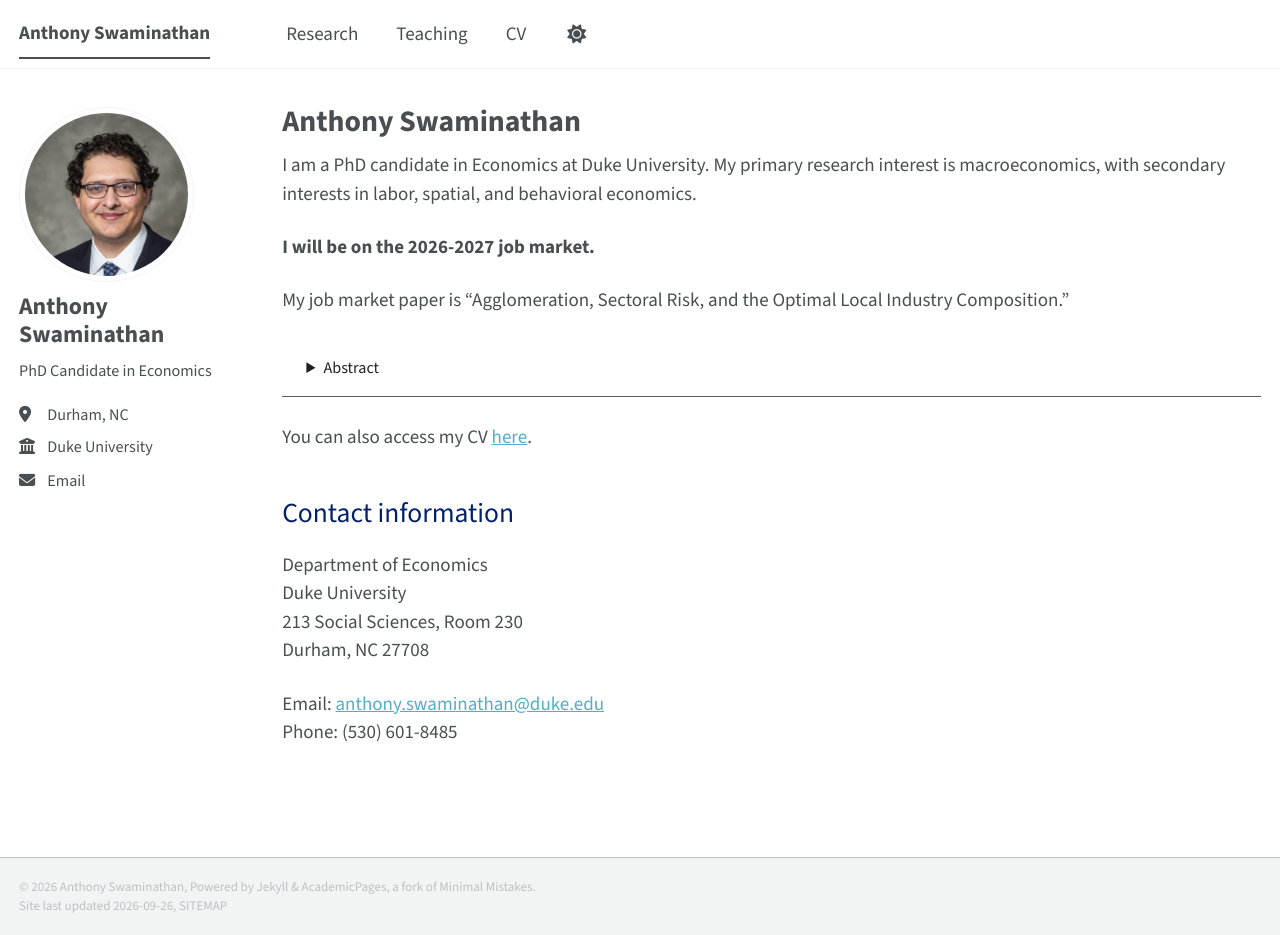
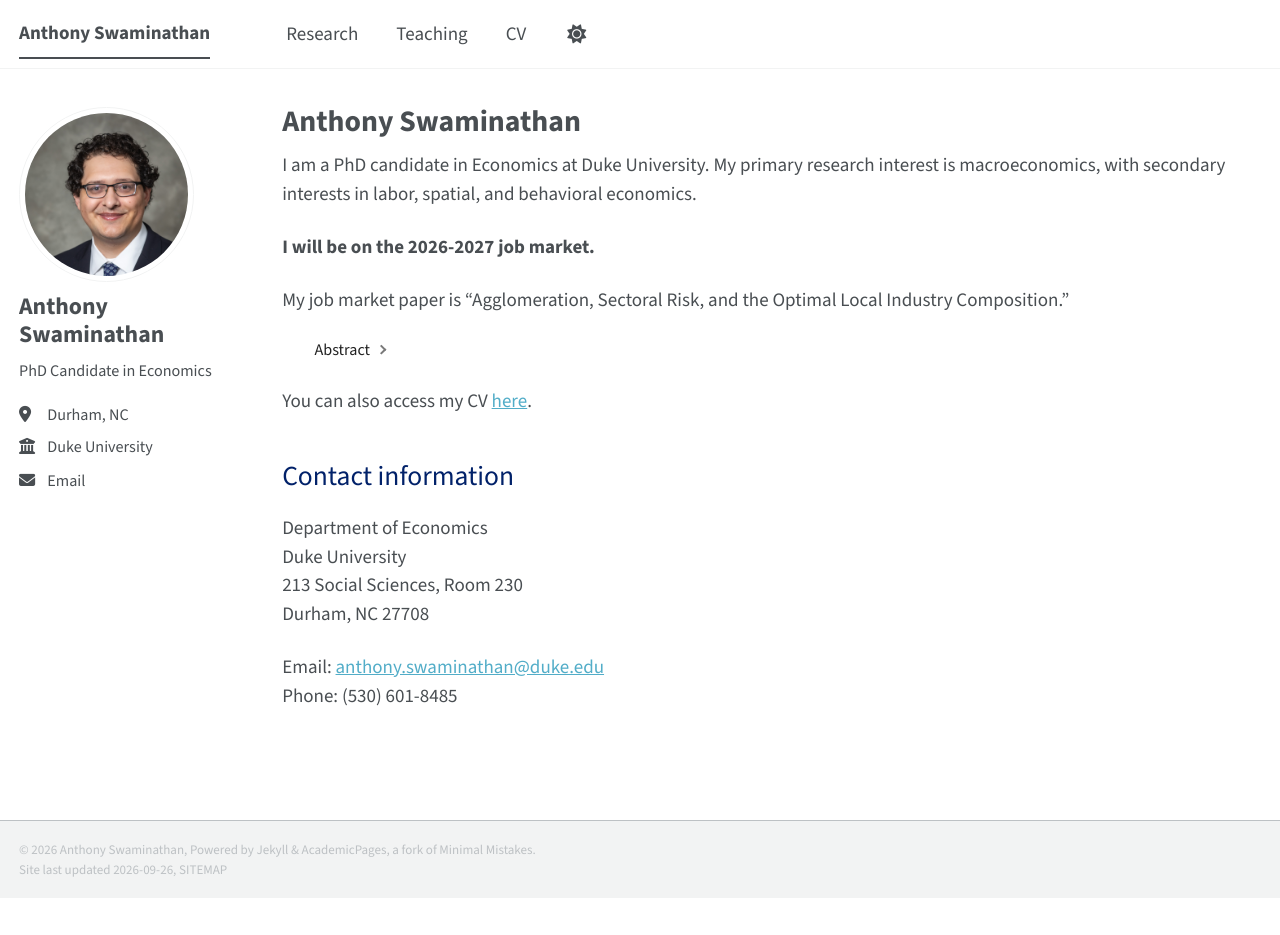
Before and after one commit to anthony-swaminathan/anthony-swaminathan.github.io, a Jekyll site: the page built from _pages/about.md, in a window 1280 px wide and 935 px high. Built offline with Jekyll 4.4.1, drawn with Linux system fonts in a browser that asks for light colours; a style sheet for code colours, icons or effects is not loaded.

Commit message:
Home page abstract: inline disclosure, no rule, triangle after the label
- Drops the border-bottom .row was giving it.
- Indents to 2em so the triangle and "Abstract" line up with where the
  research page puts its abstract body.
- Triangle moves after the word and points right, rotating down on open.
- The abstract now opens to the right on the same line instead of
  breaking, via [open]::details-content { display: inline }. Scoped to the
  open state so the UA's content-visibility: hidden still hides it when
  closed; browsers without ::details-content fall back to a line break.

Verified both states and the click toggle in a browser against the
compiled rules.

Co-Authored-By: Claude Opus 5 <noreply@anthropic.com>

```diff
--- a/_pages/about.md
+++ b/_pages/about.md
@@ -18,7 +18,7 @@ My job market paper is "{{ jmp.title }}."{% if jmp.draft %} You can find a link
 {% assign abstract = jmp.content | strip_html | strip %}
 {% if abstract != "" %}<details class="row home__abstract">
   <summary>Abstract</summary>
-  <div class="row__body">{{ abstract }}</div>
+  <span class="row__body">{{ abstract }}</span>
 </details>{% endif %}
 {% endif %}
 
--- a/assets/css/main.scss
+++ b/assets/css/main.scss
@@ -158,13 +158,52 @@ details[open] > summary.row__line::after {
   font-style: italic;
 }
 
-/* Job market paper abstract on the home page: research-list row, but with
-   the browser's own disclosure triangle rather than the list chevron */
+/* Job market paper abstract on the home page: an inline disclosure.
+   Reads "Abstract >" and opens to the right on the same line, with no
+   rule underneath. Indented to sit where the research abstracts sit. */
 .home__abstract {
   margin: 0.2em 0 1.6em;
+  padding-left: 2em;
+  border-bottom: none;
 
   summary {
+    display: inline;
     cursor: pointer;
-    padding: 1.1em 3em 1.1em 1.5em;
+    list-style: none;
+
+    &::-webkit-details-marker {
+      display: none;
+    }
+
+    /* triangle sits after the word and points right */
+    &::after {
+      content: "";
+      display: inline-block;
+      width: 0.45em;
+      height: 0.45em;
+      margin-left: 0.5em;
+      vertical-align: 0.12em;
+      border-right: 2px solid currentColor;
+      border-bottom: 2px solid currentColor;
+      opacity: 0.6;
+      transform: rotate(-45deg);
+      transition: transform 0.2s ease;
+    }
+  }
+
+  &[open] > summary::after {
+    transform: rotate(45deg);
+  }
+
+  /* Chromium wraps a details' non-summary children in an internal block box,
+     which would push the abstract onto its own line. Unwrapping it only while
+     open keeps the UA's content-visibility: hidden working while closed.
+     Browsers without ::details-content simply break the line instead. */
+  &[open]::details-content {
+    display: inline;
+  }
+
+  .row__body {
+    padding: 0;
   }
 }
```
